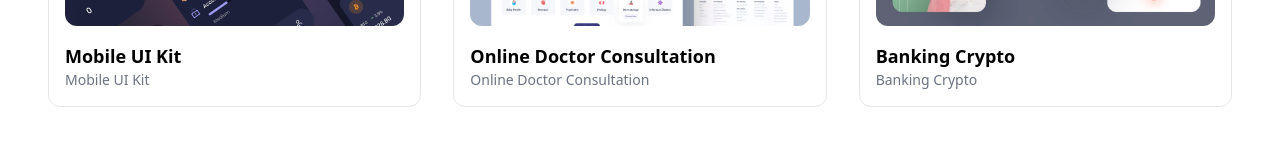
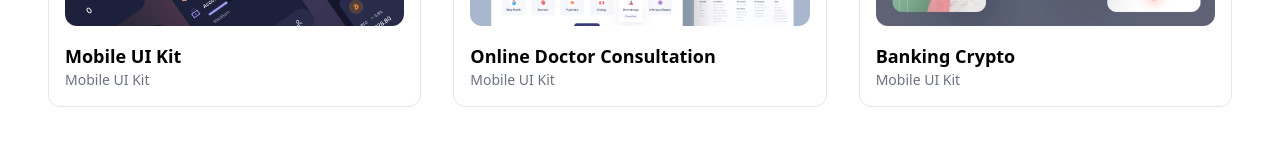
Before and after one commit to Akbar0102/zulkit-frontend, a Vue app: page /#/ in a window 1280 px wide. Shown: the part 1309-1454 px from the top of the page. Built offline with nearby package versions, Linux system fonts and the light colour scheme.

Commit message:
add desc di card item

```diff
--- a/src/components/ItemsCard.vue
+++ b/src/components/ItemsCard.vue
@@ -11,7 +11,7 @@
         <h1 class="text-lg">
           <a class="font-semibold text-black no-underline hover:underline" href="#">{{ title }}</a>
         </h1>
-        <span class="block text-sm font-light text-gray-500 no-underline">{{ title }}</span>
+        <span class="block text-sm font-light text-gray-500 no-underline">{{ description }}</span>
       </header>
     </div>
   </div>
@@ -21,5 +21,6 @@
 defineProps({
   title: String,
   image: String,
+  description: String,
 });
 </script>
--- a/src/components/homepage/Items.vue
+++ b/src/components/homepage/Items.vue
@@ -2,7 +2,7 @@
   <div class="container px-4 mx-auto my-16 md:px-12">
     <h2 class="mb-4 text-xl font-medium md:mb-0 md:text-lg">New Items</h2>
     <div class="flex flex-wrap -mx-1 lg:-mx-4">
-      <ItemsCard v-for="Item in Items" :key="Item.id" :title="Item.title" :image="Item.image" />
+      <ItemsCard v-for="Item in Items" :key="Item.id" :title="Item.title" :description="Item.description" :image="Item.image" />
     </div>
   </div>
 </template>
@@ -12,8 +12,8 @@ import ItemsCard from '@/components/ItemsCard.vue';
 import { ref } from '@vue/reactivity';
 
 const Items = ref([
-  { id: 1, title: 'Mobile UI Kit', image: 'items-1.jpg' },
-  { id: 2, title: 'Online Doctor Consultation', image: 'items-2.jpg' },
-  { id: 3, title: 'Banking Crypto', image: 'items-3.jpg' },
+  { id: 1, title: 'Mobile UI Kit', description: 'Mobile UI Kit', image: 'items-1.jpg' },
+  { id: 2, title: 'Online Doctor Consultation', description: 'Mobile UI Kit', image: 'items-2.jpg' },
+  { id: 3, title: 'Banking Crypto', description: 'Mobile UI Kit', image: 'items-3.jpg' },
 ]);
 </script>
```
